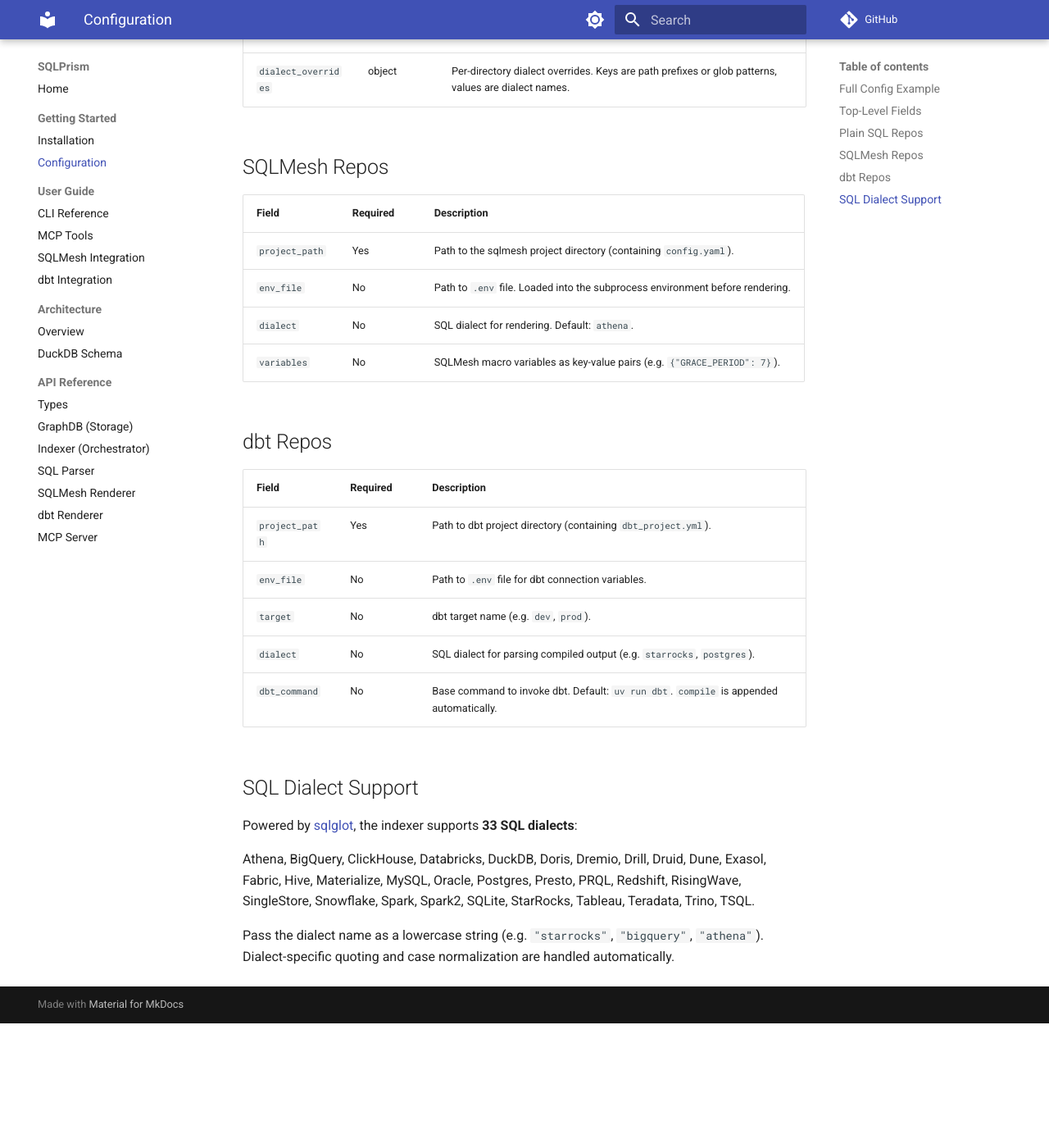
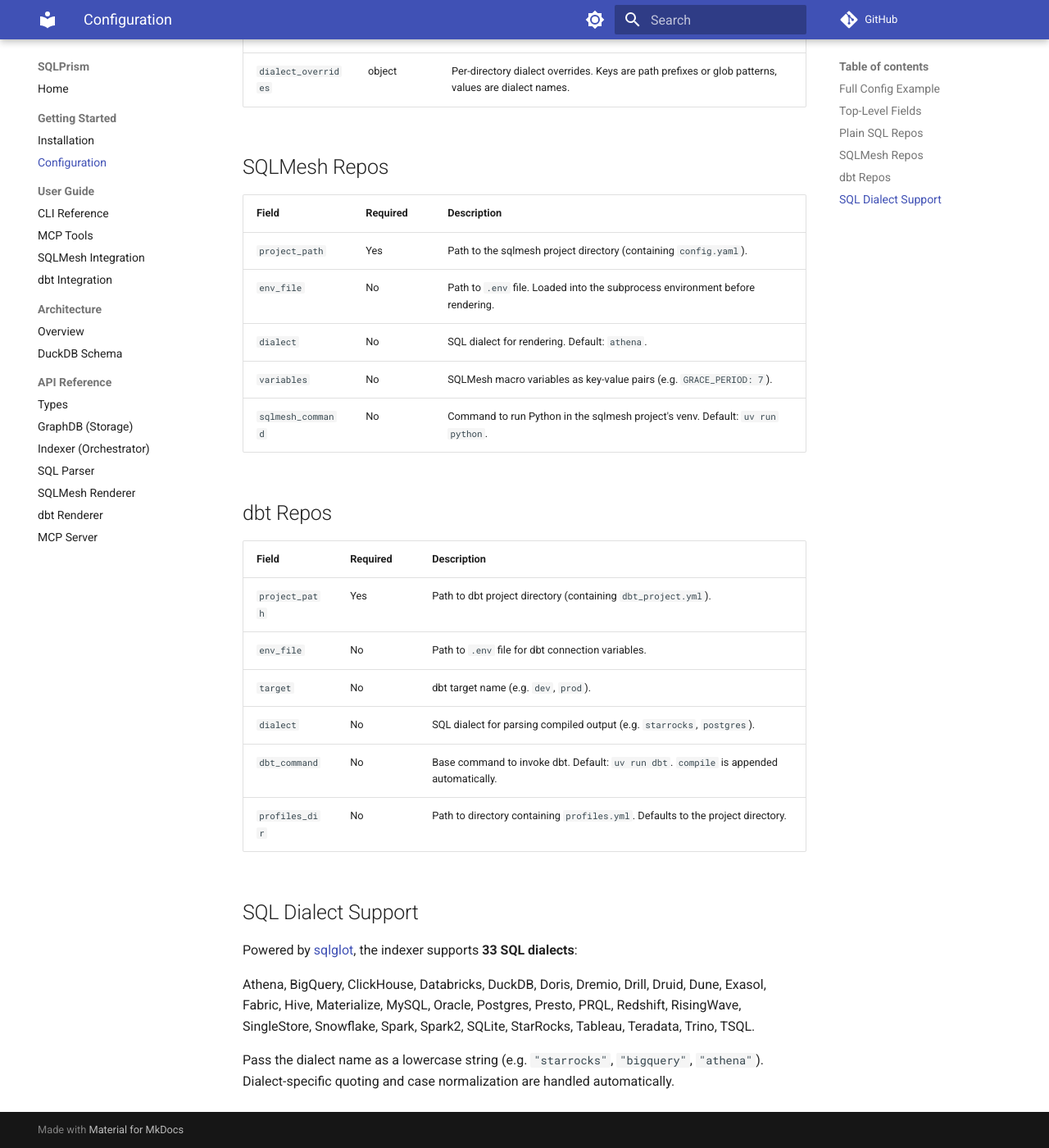
Before and after one commit to darkcofy/sqlprism, an MkDocs documentation site: the page built from docs/getting-started/configuration.md, in a window 1280 px wide and 1400 px high, scrolled down 1696 px. Shown: the whole window at 82% size. Built offline with MkDocs 1.6.1 and Material for MkDocs 9.7.7, drawn with Linux system fonts in a browser that asks for light colours; comment, search, counter and statistics services are not loaded; before the commit the page ends 2944 px from its top, so only the background shows below that.

Commit message:
fix(docs): address PR review for YAML config docs
- Fix streamable_http → streamable-http typo in cli.md
- Add missing fields to config tables (sqlmesh_command, profiles_dir)
- Use YAML-style notation for variables description
- Add auto-discovery backwards-compat note to README
- Strengthen init help test to assert "default: yaml"

```diff
--- a/docs/getting-started/configuration.md
+++ b/docs/getting-started/configuration.md
@@ -73,7 +73,8 @@
 | `project_path` | Yes | Path to the sqlmesh project directory (containing `config.yaml`). |
 | `env_file` | No | Path to `.env` file. Loaded into the subprocess environment before rendering. |
 | `dialect` | No | SQL dialect for rendering. Default: `athena`. |
-| `variables` | No | SQLMesh macro variables as key-value pairs (e.g. `{"GRACE_PERIOD": 7}`). |
+| `variables` | No | SQLMesh macro variables as key-value pairs (e.g. `GRACE_PERIOD: 7`). |
+| `sqlmesh_command` | No | Command to run Python in the sqlmesh project's venv. Default: `uv run python`. |
 
 ## dbt Repos
 
@@ -84,6 +85,7 @@
 | `target` | No | dbt target name (e.g. `dev`, `prod`). |
 | `dialect` | No | SQL dialect for parsing compiled output (e.g. `starrocks`, `postgres`). |
 | `dbt_command` | No | Base command to invoke dbt. Default: `uv run dbt`. `compile` is appended automatically. |
+| `profiles_dir` | No | Path to directory containing `profiles.yml`. Defaults to the project directory. |
 
 ## SQL Dialect Support
 
```
Also changed, not shown: README.md (+1 -1 lines), docs/guide/cli.md (+3 -3 lines), docs/guide/sqlmesh.md (+1 -1 lines), 1 other file.
